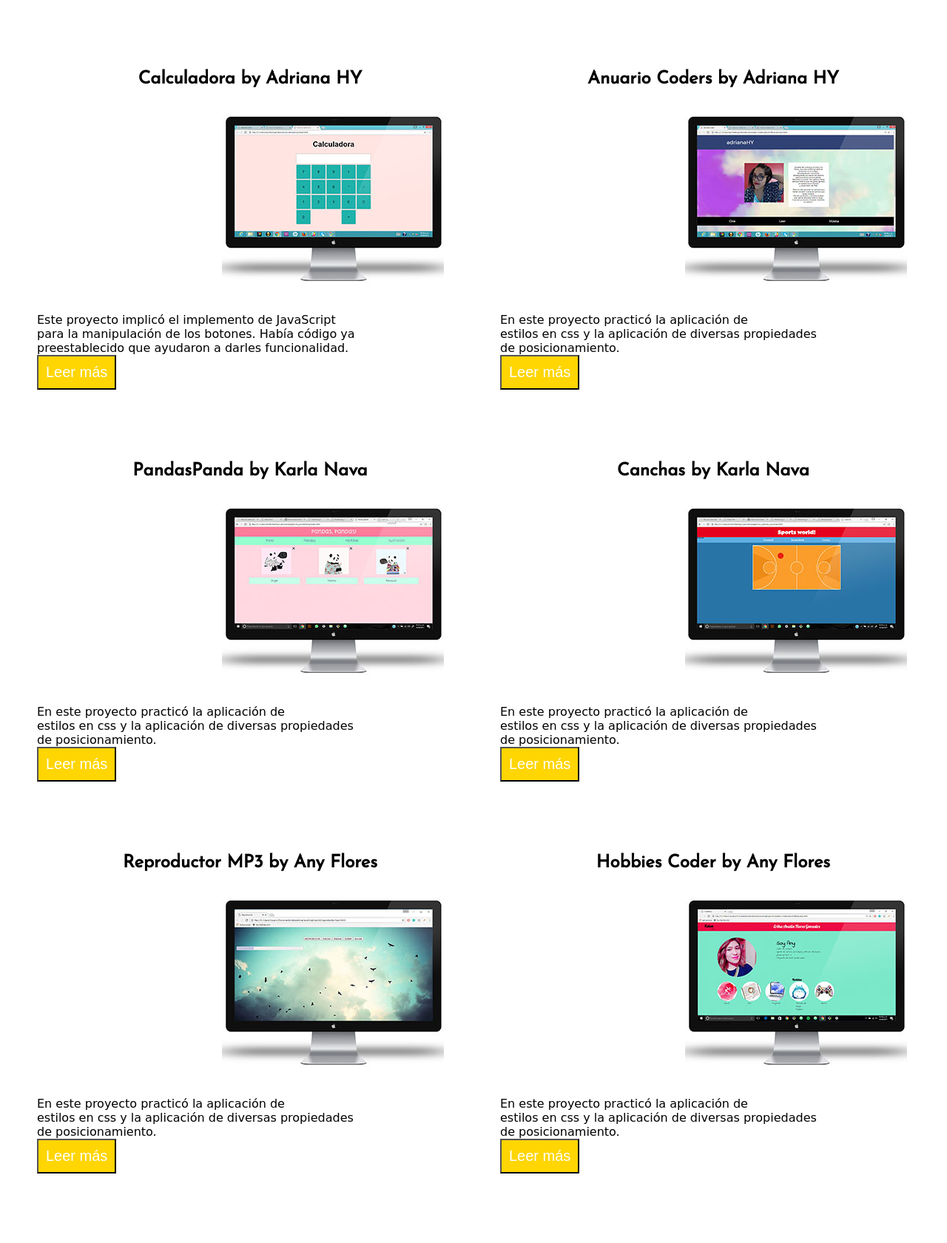
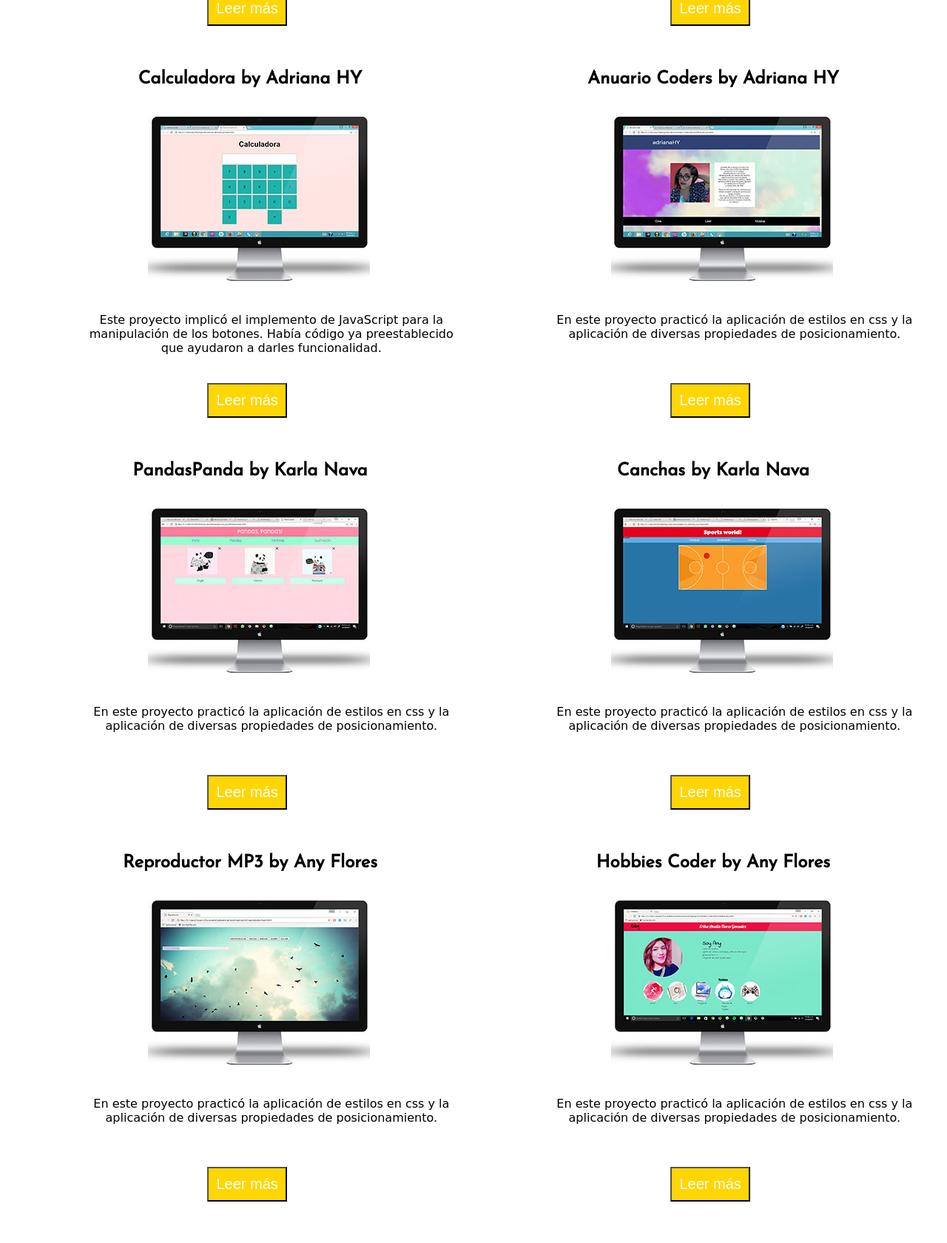
Before and after one commit to karlanavam/kaizen_portafolioLaboratoria, a plain HTML site: page index.html in a window 1280 px wide. Shown: the part 1115-2796 px from the top of the page at 74% size. Drawn offline with Linux system fonts and the light colour scheme; a web font is replaced by a local one.

Commit message:
footeeer mas alinear imagenes,botones y titulooo

```diff
--- a/assets/css/main.css
+++ b/assets/css/main.css
@@ -88,6 +88,7 @@ h1{
 .cuadro2{
   display: inline-block;
   float: left;
+  position: relative;
   background-color: #FFF;
   height: 500px;
   width: 45%;
@@ -95,7 +96,7 @@ h1{
 }
 img{
   position: relative;
-  left: 250px
+  left: 150px;
 }
 h2{
   text-align: center;
@@ -104,16 +105,28 @@ h2{
 
 
 .informacionProyecto{
-  text-align:left;
+  position: absolute;
+  left:10%;
+  text-align: center;
   font-family: cursive;
   font-size: 1em;
   text-decoration-color: #2E2E2E;
 }
 
 .botones {
+  position: absolute;
+  left: 40%;
+  bottom: 30px;
   background-color: #FFD502;
   color: white;
   padding: 10px;
   text-align: center;
   font-size: 20px;
 }
+
+.footer{
+  background-color: #0B243B;
+  width: 100%;
+  height: 20px;
+  margin-top: 20px;
+}
--- a/index.html
+++ b/index.html
@@ -33,8 +33,8 @@
         <div class="cuadro1">
         <h2>ReproductorMP3 by Brenda Gutierrez</h2>
         <img src="assets/imagenes/brend1-mp3.jpg">
-        <p class="informacionProyecto">Este proyecto implicó el implemento de JavaScript<br>
-            para la manipulación de los botones. Había código ya</br>
+        <p class="informacionProyecto">Este proyecto implicó el implemento de JavaScript
+            para la manipulación de los botones. Había código ya
             preestablecido que ayudaron a darles funcionalidad.
         </p>
         <button type="button" class="botones">Leer más</button>
@@ -43,9 +43,9 @@
         <div class="cuadro2">
           <h2>Biografía by Brenda Gutierrez</h2>
           <img src="assets/imagenes/brend2-bio.jpg">
-          <p class="informacionProyecto">En este proyecto practicó la aplicación de <br>
-              estilos en css y la aplicación de diversas propiedades<br>
-               de posicionamiento.</br>
+          <p class="informacionProyecto">En este proyecto practicó la aplicación de
+              estilos en css y la aplicación de diversas propiedades
+               de posicionamiento.
 
           </p>
           <button type="button" class="botones">Leer más</button>
@@ -59,8 +59,8 @@
         <div class="cuadro1">
          <h2>Calculadora by Adriana HY</h2>
          <img src="assets/imagenes/adry1-calcu.jpg">
-         <p class="informacionProyecto">Este proyecto implicó el implemento de JavaScript<br>
-             para la manipulación de los botones. Había código ya</br>
+         <p class="informacionProyecto">Este proyecto implicó el implemento de JavaScript
+             para la manipulación de los botones. Había código ya
              preestablecido que ayudaron a darles funcionalidad.
          </p>
          <button type="button" class="botones">Leer más</button>
@@ -70,9 +70,9 @@
         <div class="cuadro2">
           <h2>Anuario Coders by Adriana HY</h2>
           <img src="assets/imagenes/adry2-bio.jpg">
-          <p class="informacionProyecto">En este proyecto practicó la aplicación de <br>
-              estilos en css y la aplicación de diversas propiedades<br>
-               de posicionamiento.</br>
+          <p class="informacionProyecto">En este proyecto practicó la aplicación de
+              estilos en css y la aplicación de diversas propiedades
+               de posicionamiento.
           </p>
           <button type="button" class="botones">Leer más</button>
         </div>
@@ -86,9 +86,9 @@
         <div class="cuadro1">
           <h2>PandasPanda by Karla Nava</h2>
           <img src="assets/imagenes/karla1-pandas.jpg">
-          <p class="informacionProyecto">En este proyecto practicó la aplicación de <br>
-              estilos en css y la aplicación de diversas propiedades<br>
-               de posicionamiento.</br>
+          <p class="informacionProyecto">En este proyecto practicó la aplicación de
+              estilos en css y la aplicación de diversas propiedades
+               de posicionamiento.
 
           </p>
           <button type="button" class="botones">Leer más</button>
@@ -98,9 +98,9 @@
         <div class="cuadro2">
         <h2>Canchas by Karla Nava</h2>
         <img src="assets/imagenes/karla2-cancha.jpg">
-        <p class="informacionProyecto">En este proyecto practicó la aplicación de <br>
-            estilos en css y la aplicación de diversas propiedades<br>
-             de posicionamiento.</br>
+        <p class="informacionProyecto">En este proyecto practicó la aplicación de
+            estilos en css y la aplicación de diversas propiedades
+             de posicionamiento.
 
         </p>
         <button type="button" class="botones">Leer más</button>
@@ -115,9 +115,9 @@
         <div class="cuadro1">
           <h2>Reproductor MP3 by Any Flores</h2>
           <img src="assets/imagenes/any2-mp3.jpg">
-          <p class="informacionProyecto">En este proyecto practicó la aplicación de <br>
-              estilos en css y la aplicación de diversas propiedades<br>
-               de posicionamiento.</br>
+          <p class="informacionProyecto">En este proyecto practicó la aplicación de
+              estilos en css y la aplicación de diversas propiedades
+               de posicionamiento.
 
           </p>
           <button type="button" class="botones">Leer más</button>
@@ -127,9 +127,9 @@
         <div class="cuadro2">
           <h2>Hobbies Coder by Any Flores</h2>
           <img src="assets/imagenes/any1-bio.jpg">
-          <p class="informacionProyecto">En este proyecto practicó la aplicación de <br>
-              estilos en css y la aplicación de diversas propiedades<br>
-               de posicionamiento.</br>
+          <p class="informacionProyecto">En este proyecto practicó la aplicación de
+              estilos en css y la aplicación de diversas propiedades
+               de posicionamiento.
 
           </p>
           <button type="button" class="botones">Leer más</button>
@@ -144,9 +144,9 @@
         <div class="cuadro1">
           <h2>Biografía by Claudia Franco</h2>
           <img src="assets/imagenes/clau1-bio.jpg">
-          <p class="informacionProyecto">En este proyecto practicó la aplicación de <br>
-              estilos en css y la aplicación de diversas propiedades<br>
-               de posicionamiento.</br>
+          <p class="informacionProyecto">En este proyecto practicó la aplicación de
+              estilos en css y la aplicación de diversas propiedades
+               de posicionamiento.
 
           </p>
           <button type="button" class="botones">Leer más</button>
@@ -156,9 +156,9 @@
         <div class="cuadro2">
           <h2>Panditas by Claudia Franco</h2>
           <img src="assets/imagenes/clau2-pandas.jpg">
-          <p class="informacionProyecto">En este proyecto practicó la aplicación de <br>
-              estilos en css y la aplicación de diversas propiedades<br>
-               de posicionamiento.</br>
+          <p class="informacionProyecto">En este proyecto practicó la aplicación de
+              estilos en css y la aplicación de diversas propiedades
+               de posicionamiento.
 
           </p>
           <button type="button" class="botones">Leer más</button>
@@ -172,9 +172,9 @@
         <div class="cuadro1">
         <h2>Hobbies by Shazil Tovar</h2>
         <img src="assets/imagenes/shazil1-bio.jpg">
-        <p class="informacionProyecto">En este proyecto practicó la aplicación de <br>
-            estilos en css y la aplicación de diversas propiedades<br>
-             de posicionamiento.</br>
+        <p class="informacionProyecto">En este proyecto practicó la aplicación de
+            estilos en css y la aplicación de diversas propiedades
+             de posicionamiento.
 
         </p>
         <button type="button" class="botones">Leer más</button>
@@ -182,11 +182,11 @@
 
 
         <div class="cuadro2">
+          <h2>Snake by Shazil Tovar</h2>
           <img src="assets/imagenes/shazil2-snake.jpg">
-          <h2>Snake by Shazil Tovar</h2>
-          <p class="informacionProyecto">Este juego consistía en darle funcionalidad <br>
-              a un div mediante eventos, usando el lenguaje<br>
-               JavaScript</br>
+          <p class="informacionProyecto">Este juego consistía en darle funcionalidad
+              a un div mediante eventos, usando el lenguaje
+               JavaScript
 
           </p>
           <button type="button" class="botones">Leer más</button>
@@ -201,8 +201,8 @@
         <div class="cuadro1">
           <h2>CloneTwitter by Ilse Centeno</h2>
           <img src="assets/imagenes/gochi2-twitter.jpg">
-          <p class="informacionProyecto">El proyecto Twitter es implementado mediante <br>
-              la manipulación del DOM y la creación de objetos dinámicamente</br>
+          <p class="informacionProyecto">El proyecto Twitter es implementado mediante
+              la manipulación del DOM y la creación de objetos dinámicamente
               también se le dió funcionalidad con JavaScript
 
           </p>
@@ -213,9 +213,9 @@
         <div class="cuadro2">
           <h2>GocchiCoder by Ilse Centeno</h2>
           <img src="assets/imagenes/gochi1-bio.jpg">
-          <p class="informacionProyecto">En este proyecto practicó la aplicación de <br>
-              estilos en css y la aplicación de diversas propiedades<br>
-               de posicionamiento.</br>
+          <p class="informacionProyecto">En este proyecto practicó la aplicación de
+              estilos en css y la aplicación de diversas propiedades
+               de posicionamiento.
 
           </p>
           <button type="button" class="botones">Leer más</button>
@@ -230,9 +230,9 @@
         <div class="cuadro1">
         <h2>AnaCoder by Ana Salazar</h2>
         <img src="assets/imagenes/ana1-bio.jpg">
-        <p class="informacionProyecto">En este proyecto practicó la aplicación de <br>
-            estilos en css y la aplicación de diversas propiedades <br>
-            de posicionamiento.</br>
+        <p class="informacionProyecto">En este proyecto practicó la aplicación de
+            estilos en css y la aplicación de diversas propiedades
+            de posicionamiento.
 
         </p>
         <button type="button" class="botones">Leer más</button>
@@ -242,9 +242,9 @@
         <div class="cuadro2">
           <h2>Biografía by Ana Salazar</h2>
           <img src="assets/imagenes/ana2-bio.jpg">
-          <p class="informacionProyecto">En este proyecto practicó la aplicación de <br>
-              estilos en css y la aplicación de diversas propiedades<br>
-               de posicionamiento.</br>
+          <p class="informacionProyecto">En este proyecto practicó la aplicación de
+              estilos en css y la aplicación de diversas propiedades
+               de posicionamiento.
 
           </p>
           <button type="button" class="botones">Leer más</button>
@@ -252,6 +252,9 @@
 
 
       </section>
+      <footer>
+        Laboratoria 2014 | sumate@laboratoria.la | tel: 55 5695 9569
+      </footer>
     <script src="assets/js/main.js"></script>
   </body>
 </html>
```
